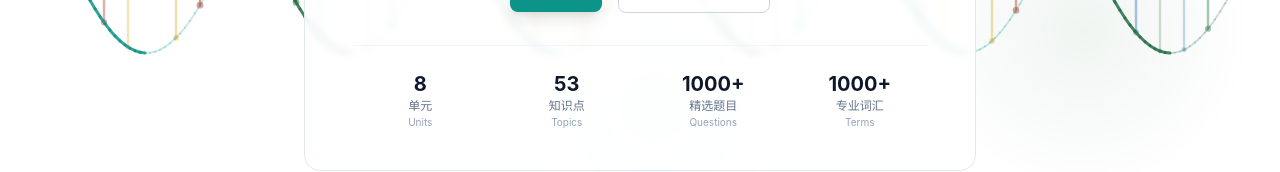
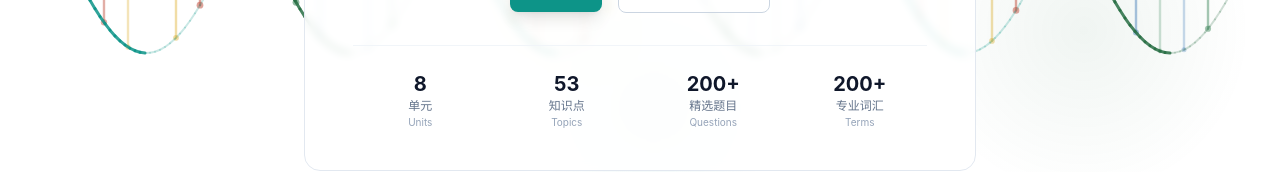
Before and after one commit to Bio-innovator/biochem-V2, a Next.js app: page / in a window 1280 px wide. Shown: the part 529-701 px from the top of the page. Built offline with nearby package versions, Linux system fonts and the light colour scheme.

Commit message:
Update page.tsx

```diff
--- a/app/page.tsx
+++ b/app/page.tsx
@@ -90,8 +90,8 @@ const IconSprout = () => (
 
 const features = [
   { icon: IconBook, title: '知识点学习', titleEn: 'Knowledge', desc: '8 个单元共 53 个核心知识点，中英双语讲解', descEn: '53 core topics across 8 units, bilingual' },
-  { icon: IconChecklist, title: '小测平台', titleEn: 'Quiz', desc: '1000+ 道精选题目，支持按单元筛选和限时模式', descEn: '1000+ selected questions with filtering & timer' },
-  { icon: IconGlossary, title: '生物词典', titleEn: 'Glossary', desc: '1000+ 专业词汇，音标、释义、例句齐全', descEn: '1000+ professional terms with phonetics & examples' },
+  { icon: IconChecklist, title: '小测平台', titleEn: 'Quiz', desc: '200+ 道精选题目，支持按单元筛选和限时模式', descEn: '200+ selected questions with filtering & timer' },
+  { icon: IconGlossary, title: '生物词典', titleEn: 'Glossary', desc: '200+ 专业词汇，音标、释义、例句齐全', descEn: '200+ professional terms with phonetics & examples' },
   { icon: IconCompass, title: '专业探索', titleEn: 'Majors', desc: '本科及研究生生物相关专业介绍与课程规划', descEn: 'Undergraduate & graduate bio major guides' },
   { icon: IconChart, title: '班级统计', titleEn: 'Classroom', desc: '班级概览、学生名单、薄弱知识点统计', descEn: 'Class overview, student list & weak spots' },
   { icon: IconStopwatch, title: '题目测试', titleEn: 'AP Exam', desc: '生物题目、在线模考、成绩分析', descEn: 'Practice exams & performance analysis' },
@@ -100,8 +100,8 @@ const features = [
 const heroStats = [
   { value: '8', zh: '单元', en: 'Units' },
   { value: '53', zh: '知识点', en: 'Topics' },
-  { value: '1000+', zh: '精选题目', en: 'Questions' },
-  { value: '1000+', zh: '专业词汇', en: 'Terms' },
+  { value: '200+', zh: '精选题目', en: 'Questions' },
+  { value: '200+', zh: '专业词汇', en: 'Terms' },
 ];
 
 function HomeContent() {
```
